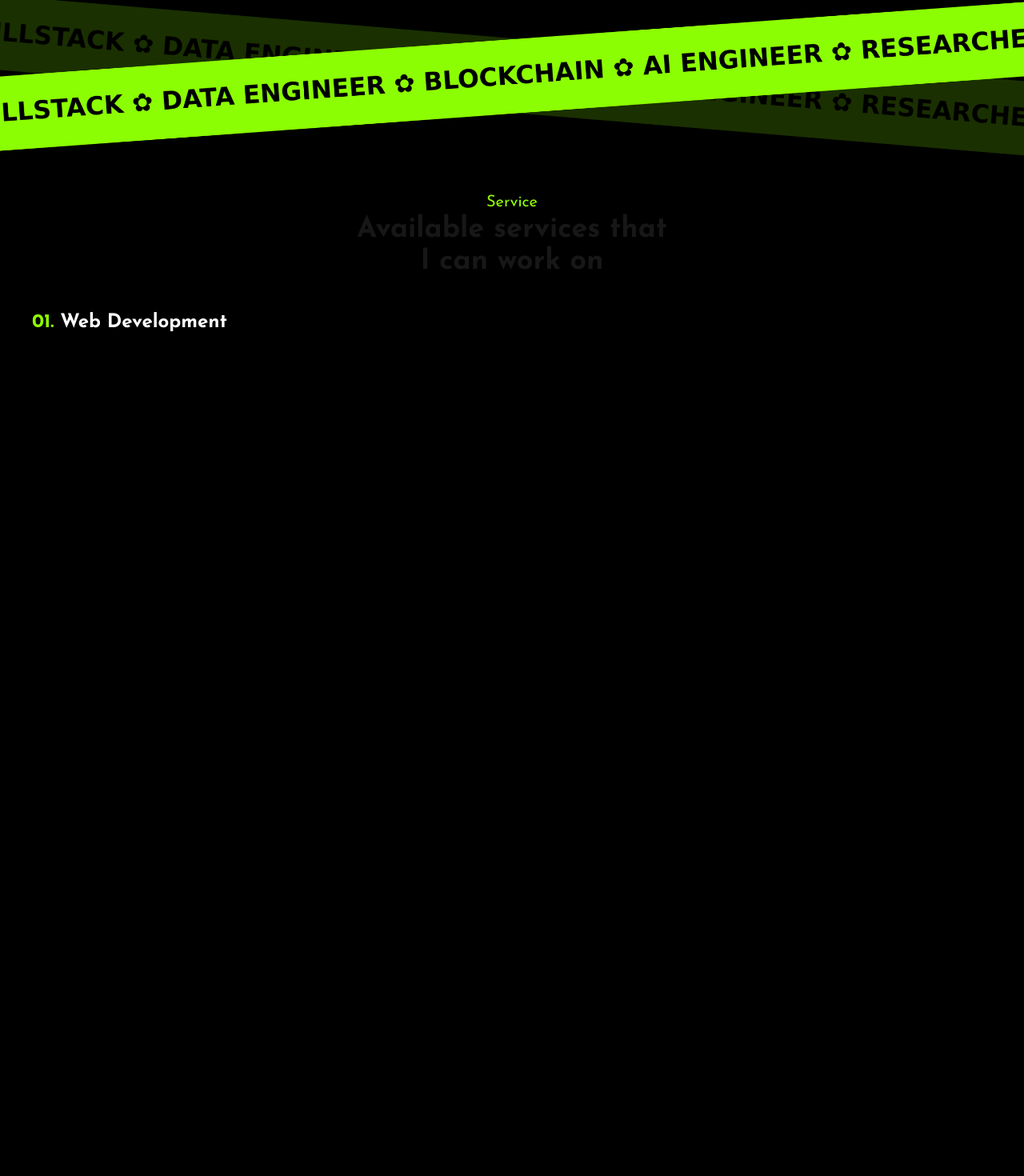
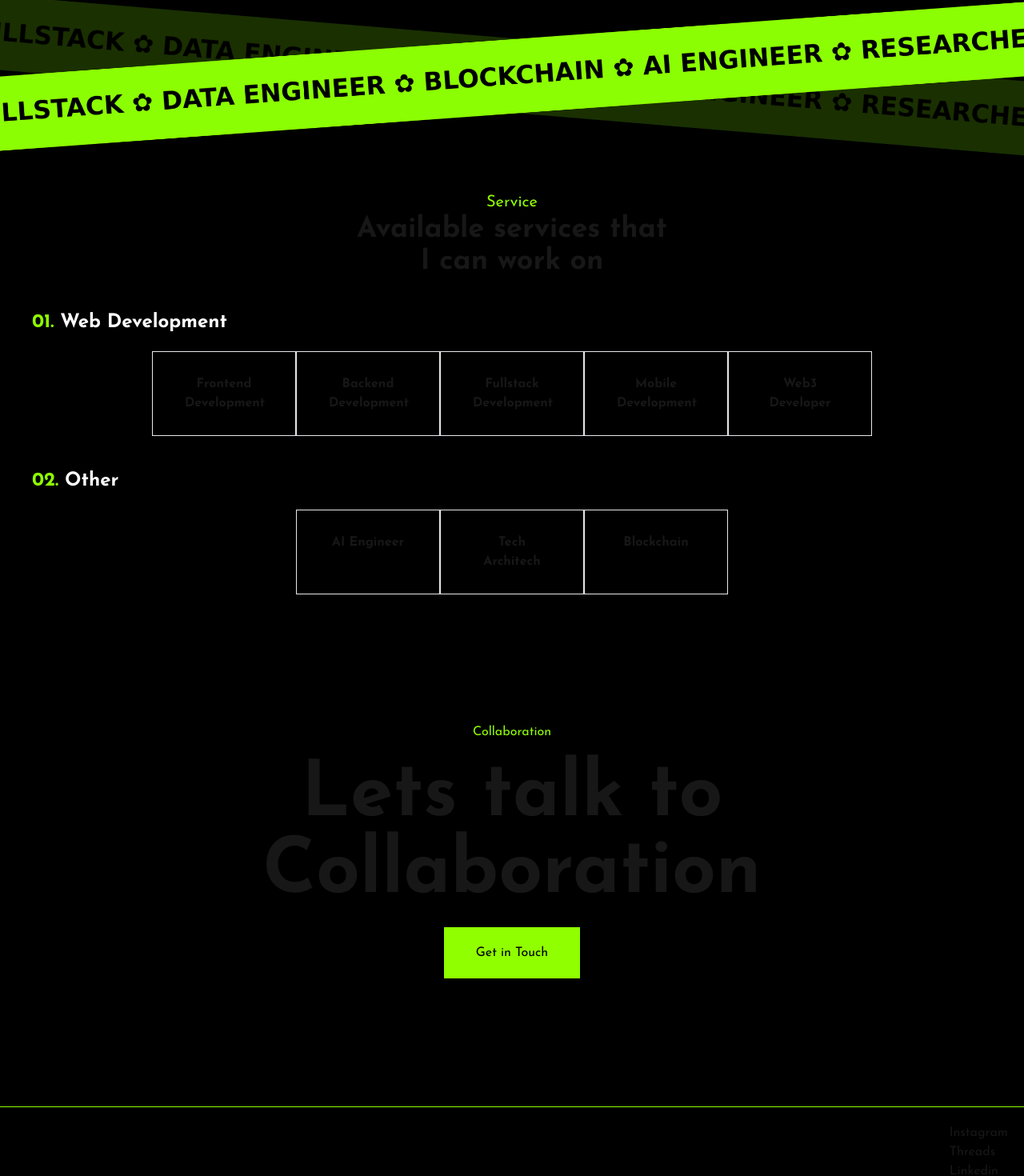
Before and after one commit to masnasri-a/porto, a Next.js app: page / in a window 1280 px wide. Shown: the part 1733-3203 px from the top of the page at 80% size. Before the commit the page ends 2192 px from the top, so only its background shows below. Built offline with nearby package versions, Linux system fonts and the light colour scheme.

Commit message:
feat: [nasri] [V1-001] select contract

```diff
--- /dev/null
+++ b/src/app/components/collab.tsx
@@ -0,0 +1,15 @@
+import React from 'react'
+
+const Collab = () => {
+  return (
+    <div className='flex flex-col items-center my-40 gap-5'>
+        <span className='font-josefin text-primary'>Collaboration</span>
+        <span className='font-josefin font-bold text-8xl text-center'>Lets talk to <br/> Collaboration</span>
+        <div className="">
+            <button className='bg-primary font-josefin text-black px-10 py-5'>Get in Touch</button>
+        </div>
+    </div>
+  )
+}
+
+export default Collab
--- /dev/null
+++ b/src/app/components/footer.tsx
@@ -0,0 +1,20 @@
+import Link from 'next/link'
+import React from 'react'
+
+const Footer = () => {
+  return (
+    <div className='border-t border-primary font-josefin flex justify-between px-5 py-5 items-end'>
+        <div className="">
+            <span>© Nasri Adzlani. All right reserved {new Date().getFullYear()}</span>
+        </div>
+        <div className="flex flex-col">
+            <Link href={"/"} >Instagram</Link>
+            <Link href={"/"} >Threads</Link>
+            <Link href={"/"} >Linkedin</Link>
+            <Link href={"/"} >Twitter</Link>
+        </div>
+    </div>
+  )
+}
+
+export default Footer
--- /dev/null
+++ b/src/app/components/project.tsx
@@ -0,0 +1,9 @@
+import React from 'react'
+
+const Project = () => {
+  return (
+    <div></div>
+  )
+}
+
+export default Project
--- a/src/app/components/service.tsx
+++ b/src/app/components/service.tsx
@@ -9,7 +9,41 @@ const Service = () => {
         </div>
         <div className="mt-10">
             <span className='font-josefin text-primary text-2xl font-bold'>01. <span className='text-white'>Web Development</span></span>
-
+            <div className="flex justify-center mt-5">
+            <div className="flex justify-center w-9/12 font-josefin font-bold">
+              <div className="border w-1/5 px-10 py-7 text-center">
+                <span>Frontend Development</span>
+              </div>
+              <div className="border w-1/5 px-10 py-7 text-center">
+                <span>Backend Development</span>
+              </div>
+              <div className="border w-1/5 px-10 py-7 text-center">
+                <span>Fullstack Development</span>
+              </div>
+              <div className="border w-1/5 px-10 py-7 text-center">
+                <span>Mobile Development</span>
+              </div>
+              <div className="border w-1/5 px-10 py-7 text-center">
+                <span>Web3 Developer</span>
+              </div>
+            </div>
+            </div>
+        </div>
+        <div className="mt-10">
+            <span className='font-josefin text-primary text-2xl font-bold'>02. <span className='text-white'>Other</span></span>
+            <div className="flex justify-center mt-5">
+            <div className="flex justify-center w-9/12 font-josefin font-bold">
+              <div className="border w-1/5 px-10 py-7 text-center">
+                <span>AI Engineer</span>
+              </div>
+              <div className="border w-1/5 px-10 py-7 text-center">
+                <span>Tech Architech</span>
+              </div>
+              <div className="border w-1/5 px-10 py-7 text-center">
+                <span>Blockchain</span>
+              </div>
+            </div>
+            </div>
         </div>
     </div>
   )
--- a/src/app/page.tsx
+++ b/src/app/page.tsx
@@ -3,6 +3,9 @@ import Profile from "./components/profile";
 import Client from "./components/client";
 import About from "./components/about";
 import Service from "./components/service";
+import Collab from "./components/collab";
+import Footer from "./components/footer";
+import Project from "./components/project";
 
 export default function Home() {
   return (
@@ -12,6 +15,9 @@ export default function Home() {
     <Client />
     <About />
     <Service />
+    <Collab />
+    <Project />
+    <Footer />
     </>
   );
 }
```
